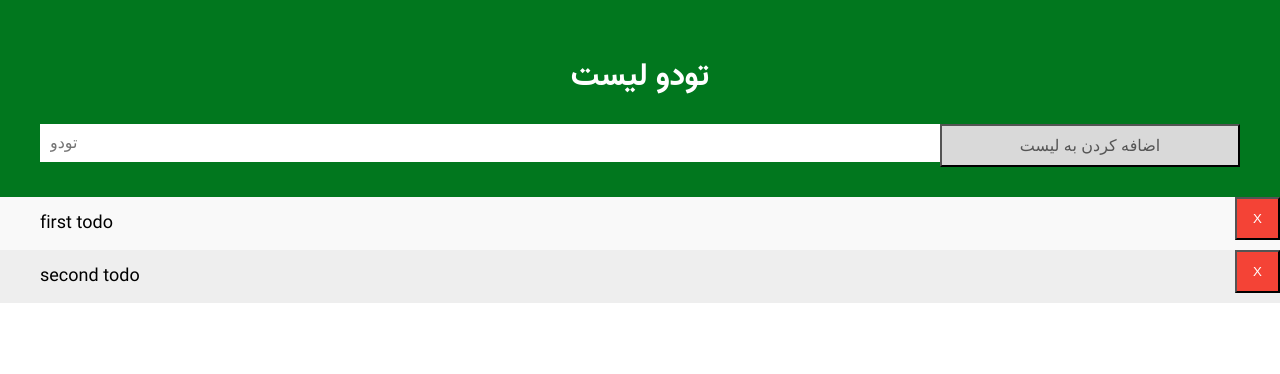
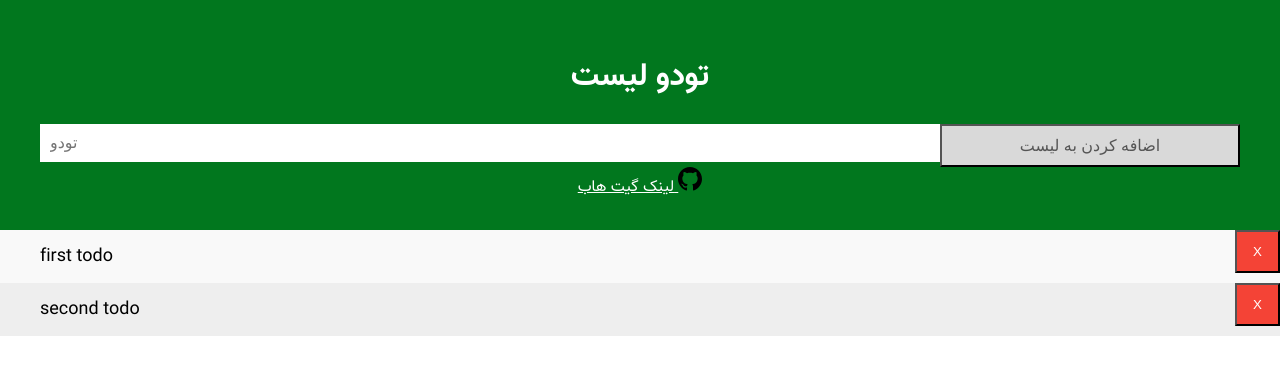
Before and after one commit to M-Saeed-A/test-toto-list, a plain HTML site: page index.html in a window 1280 px wide. Drawn offline with nearby package versions, Linux system fonts and the light colour scheme.

Commit message:
add gitub link

```diff
--- a/index.html
+++ b/index.html
@@ -14,8 +14,17 @@
     <div id="app">
         <div class="header">
             <h1>تودو لیست</h1>
+
             <input type="text" placeholder="تودو" v-model.trim="input">
             <button class="addBtn" @click="addTodo">اضافه کردن به لیست</button>
+            <a href="https://github.com/M-Saeed-A/test-toto-list" style="color: white;">
+                لینک گیت هاب
+
+                <svg xmlns="http://www.w3.org/2000/svg" width="24" height="24" viewBox="0 0 24 24">
+                    <path
+                        d="M12 0c-6.626 0-12 5.373-12 12 0 5.302 3.438 9.8 8.207 11.387.599.111.793-.261.793-.577v-2.234c-3.338.726-4.033-1.416-4.033-1.416-.546-1.387-1.333-1.756-1.333-1.756-1.089-.745.083-.729.083-.729 1.205.084 1.839 1.237 1.839 1.237 1.07 1.834 2.807 1.304 3.492.997.107-.775.418-1.305.762-1.604-2.665-.305-5.467-1.334-5.467-5.931 0-1.311.469-2.381 1.236-3.221-.124-.303-.535-1.524.117-3.176 0 0 1.008-.322 3.301 1.23.957-.266 1.983-.399 3.003-.404 1.02.005 2.047.138 3.006.404 2.291-1.552 3.297-1.23 3.297-1.23.653 1.653.242 2.874.118 3.176.77.84 1.235 1.911 1.235 3.221 0 4.609-2.807 5.624-5.479 5.921.43.372.823 1.102.823 2.222v3.293c0 .319.192.694.801.576 4.765-1.589 8.199-6.086 8.199-11.386 0-6.627-5.373-12-12-12z" />
+                </svg>
+            </a>
         </div>
         <ul>
             <todo-item v-for="(todo , index) in todos" :key="todo.text" :todo="todo" @checked="todo.completed = !todo.completed" @todo-deleted="deleteTodo(index)"></todo-item>
```
